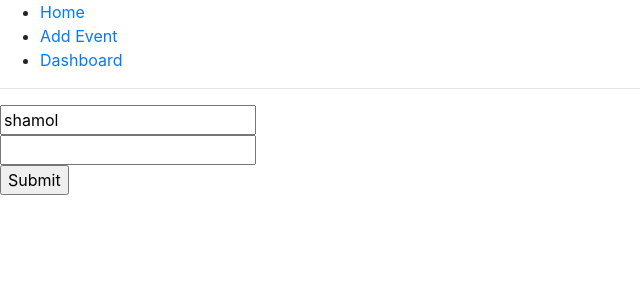
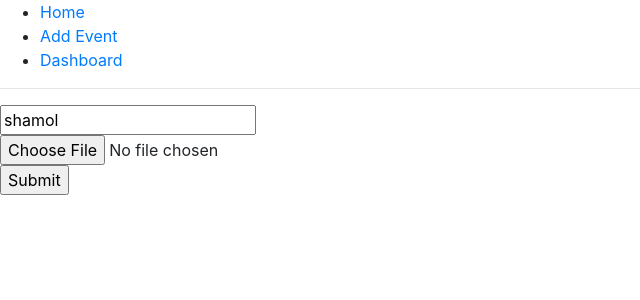
Before and after one commit to shamolmojumder/Volunteer-network-client, a React (Create React App) app: page /addEvents in a window 1280 px wide. Shown: the top 300 px of the page, without its empty margins (0-640 px from the left). Built offline with nearby package versions, Linux system fonts and the light colour scheme.

Commit message:
48_5-6 Upload images in third party hosting like imgbb -5:00

```diff
--- a/src/components/AddEvents/AddEvents.js
+++ b/src/components/AddEvents/AddEvents.js
@@ -4,13 +4,15 @@ import { useForm } from "react-hook-form";
 const AddEvents = () => {
   const { register, handleSubmit, watch, formState: { errors } } = useForm();
   const onSubmit = data => console.log(data);
-
+  const handleImageUpload=event=>{
+    console.log(event.target.files[0]);
+  }
   return (
     <div>
       <form onSubmit={handleSubmit(onSubmit)}>
       <input defaultValue="shamol" {...register("example")} />
       <br />
-      <input {...register("exampleRequired", { required: true })} />
+      <input type="file" onChange={handleImageUpload} {...register("exampleRequired", { required: true })} />
       <br />
       <input type="submit" />
     </form>
--- a/src/components/Home/Home.js
+++ b/src/components/Home/Home.js
@@ -25,10 +25,6 @@ const events=[
 ]
 const Home = () => {
 
-
-
-
-
     return (
         <div className="row">
             {
```
